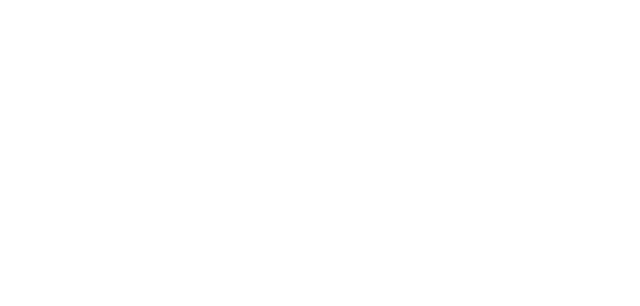
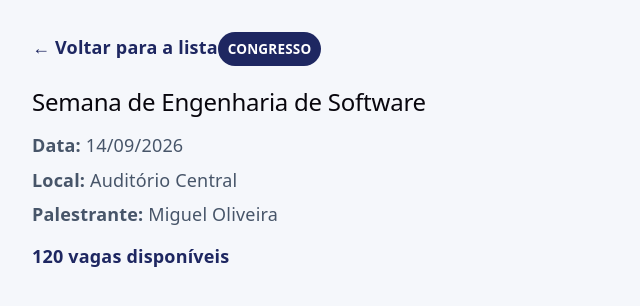
Before and after one commit to OBenedito/UBM-Eventos-Web, a React (Vite) app: page /eventos/1 in a window 1280 px wide. Before the commit this address had no page. Shown: the top 306 px of the page, without its empty margins (0-640 px from the left). Built offline with nearby package versions, Linux system fonts and the light colour scheme; data requests are answered from the project's data file.

Commit message:
feat: pagina de detalhe do evento com parametro de rota

```diff
--- a/src/App.css
+++ b/src/App.css
@@ -97,3 +97,46 @@
 .btn-tentar-novamente:hover {
   background-color: #2a3785;
 }
+.detalhe {
+  padding: 32px;
+  background: #f5f7fb;
+  min-height: 100vh;
+}
+
+.detalhe h2 {
+  margin: 12px 0 16px;
+}
+
+.detalhe-tipo {
+  display: inline-block;
+  background: #1e2761;
+  color: #fff;
+  font-size: 0.75rem;
+  font-weight: 600;
+  text-transform: uppercase;
+  padding: 4px 10px;
+  border-radius: 999px;
+}
+
+.detalhe-info {
+  color: #475569;
+  margin: 0 0 8px;
+}
+
+.detalhe-vagas {
+  color: #1e2761;
+  font-weight: 600;
+  margin: 16px 0 0;
+}
+
+.voltar {
+  display: inline-block;
+  margin-bottom: 16px;
+  color: #1e2761;
+  font-weight: 600;
+  text-decoration: none;
+}
+
+.voltar:hover {
+  text-decoration: underline;
+}
--- a/src/App.jsx
+++ b/src/App.jsx
@@ -1,11 +1,13 @@
 import { Routes, Route } from "react-router";
 import Home from "./pages/Home";
+import EventoDetalhe from "./pages/EventoDetalhe";
 import "./App.css";
 
 function App() {
   return (
     <Routes>
       <Route path="/" element={<Home />} />
+      <Route path="/eventos/:id" element={<EventoDetalhe/>} />
     </Routes>
   );
   }
--- a/src/components/EventoCard.css
+++ b/src/components/EventoCard.css
@@ -27,3 +27,15 @@
 .evento-card h3 { margin: 12px 0 6px; }
 .evento-info { color: #475569; margin: 0 0 8px; }
 .evento-vagas { color: #1e2761; font-weight: 600; margin: 0; }
+
+.evento-link {
+  display: inline-block;
+  margin-top: 12px;
+  color: #1e2761;
+  font-weight: 600;
+  text-decoration: none;
+}
+
+.evento-link:hover {
+  text-decoration: underline;
+}
--- /dev/null
+++ b/src/pages/EventoDetalhe.jsx
@@ -0,0 +1,52 @@
+import { useState, useEffect } from "react";
+import { useParams, Link } from "react-router";
+import axios from "axios";
+
+function EventoDetalhe() {
+  const { id } = useParams();
+
+  const [evento, setEvento] = useState(null);
+  const [carregando, setCarregando] = useState(true);
+  const [erro, setErro] = useState(false);
+
+  useEffect(() => {
+    async function carregarEvento() {
+      try {
+        const resposta = await axios.get(`http://localhost:3001/eventos/${id}`);
+        setEvento(resposta.data);
+      } catch (excecao) {
+        console.error(excecao);
+        setErro(true);
+      } finally {
+        setCarregando(false);
+      }
+    }
+    carregarEvento();
+  }, [id]);
+
+  if (carregando) {
+    return <p className="aviso">Carregando evento...</p>;
+  }
+
+  if (erro) {
+    return (
+      <p className="aviso">
+        Não foi possível carregar o evento. Ele pode não existir, ou a API pode estar fora do ar.
+      </p>
+    );
+  }
+
+  return (
+    <article className="detalhe">
+      <Link to="/" className="voltar">← Voltar para a lista</Link>
+      <span className="detalhe-tipo">{evento.tipo}</span>
+      <h2>{evento.titulo}</h2>
+      <p className="detalhe-info"><strong>Data:</strong> {evento.data}</p>
+      <p className="detalhe-info"><strong>Local:</strong> {evento.local}</p>
+      <p className="detalhe-info"><strong>Palestrante:</strong> {evento.palestrante}</p>
+      <p className="detalhe-vagas">{evento.vagas} vagas disponíveis</p>
+    </article>
+  );
+}
+
+export default EventoDetalhe;
--- a/src/pages/Home.jsx
+++ b/src/pages/Home.jsx
@@ -83,6 +83,7 @@
           {eventosFiltrados.map((evento) => (
             <EventoCard
               key={evento.id}
+              id={evento.id}
               titulo={evento.titulo}
               tipo={evento.tipo}
               data={evento.data}
```
Also changed, not shown: src/pages/EventoCard.jsx (added, +19 -0 lines).
